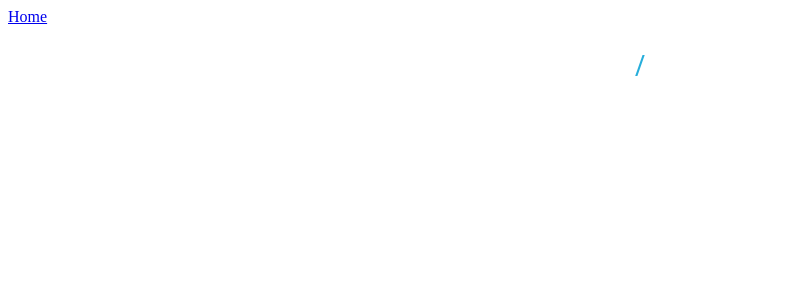
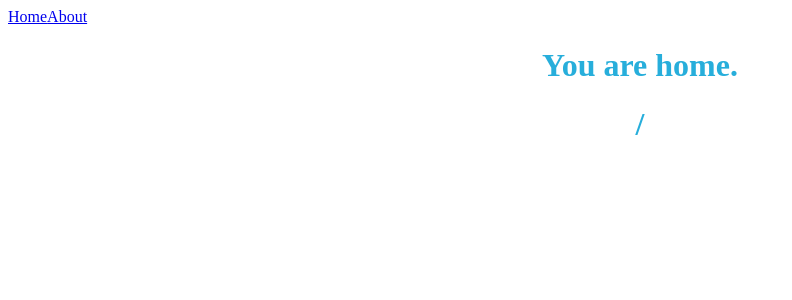
Before and after one commit to siddartharyan/React-Assignments-Set-2---Adding-Navigation-to-React-App, a React app: page / in a window 1280 px wide. Shown: the top 300 px of the page, without its empty margins (0-792 px from the left). Built offline with nearby package versions, Linux system fonts and the light colour scheme.

Commit message:
changes71881

```diff
--- a/src/components/App.js
+++ b/src/components/App.js
@@ -19,10 +19,10 @@
   return (
     <>
       <Router>
+        <Link to="/">Home</Link>
+        <Link to="/about">About</Link>
         <Switch>
-          <Link to="/">Home</Link>
-          <Link to="/about">About</Link>
-          <Route exact default path="/" component={Home} />
+          <Route exact path="/" component={Home} />
           <Route exact path="/about" component={About} />
           <Route component={Notfound} />
         </Switch>
```
